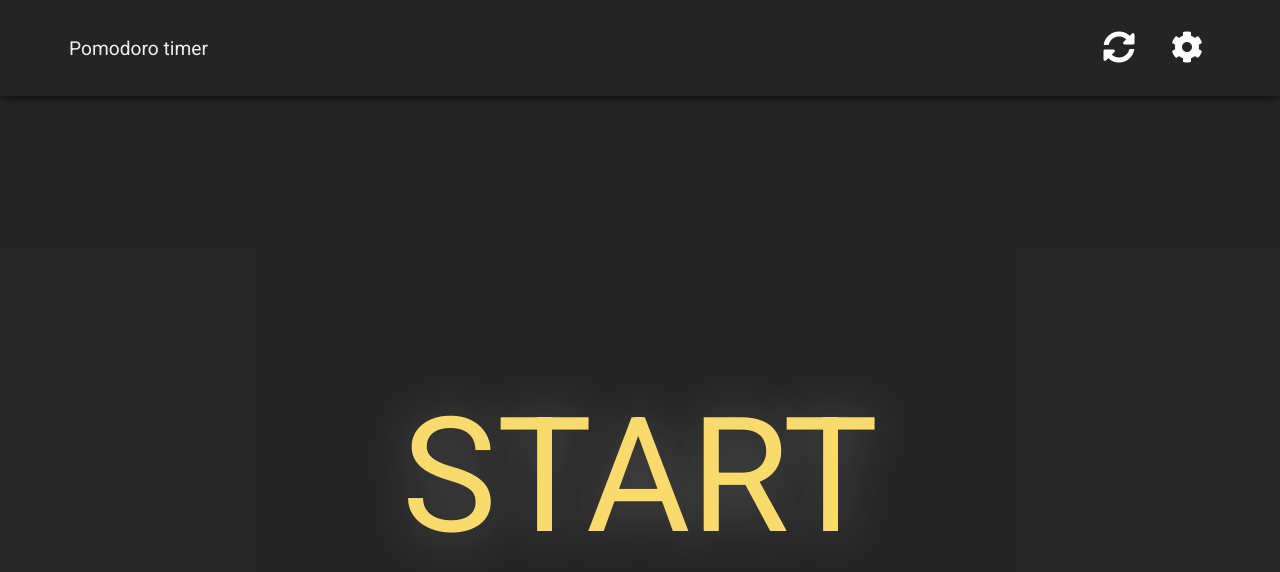
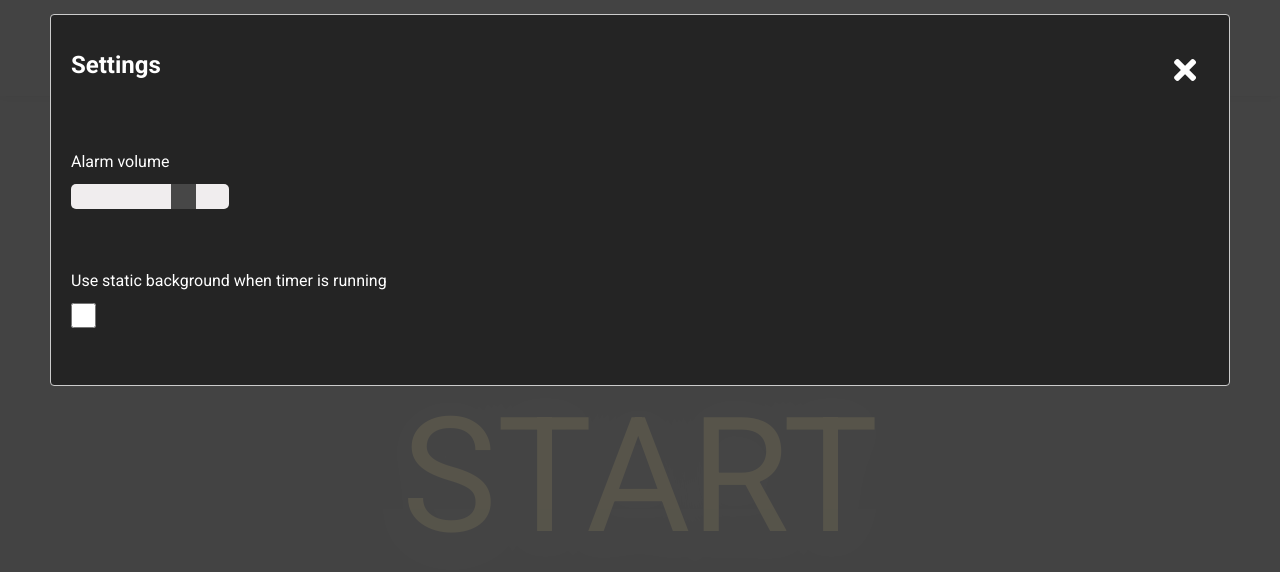
Before and after one commit to villejussila/pomodoro-timer, a React (Create React App) app: page / in a window 1280 px wide. Both pictures are taken after a click on the button 1187 px from the left and 48 px from the top of the page. Shown: the top 572 px of the page. Built offline with nearby package versions, Linux system fonts and the light colour scheme.

Commit message:
added settings modal

```diff
--- a/package.json
+++ b/package.json
@@ -15,6 +15,7 @@
     "@types/redux-thunk": "^2.1.0",
     "react": "^17.0.2",
     "react-dom": "^17.0.2",
+    "react-modal": "^3.13.1",
     "react-redux": "^7.2.3",
     "react-scripts": "4.0.3",
     "react-tooltip": "^4.2.18",
@@ -51,6 +52,7 @@
   },
   "devDependencies": {
     "@types/lodash": "^4.14.168",
+    "@types/react-modal": "^3.12.0",
     "ts-node": "^9.1.1"
   }
 }
--- a/src/components/Home/Timer/Timer.css
+++ b/src/components/Home/Timer/Timer.css
@@ -55,7 +55,7 @@ button:hover {
   color: var(--naples-yellow);
   width: 50px;
   height: 50px;
-  z-index: 9999;
+  z-index: 999;
   position: relative;
   top: -100px;
   left: 222px;
@@ -69,7 +69,7 @@ button:hover {
   color: var(--naples-yellow);
   width: 50px;
   height: 50px;
-  z-index: 9999;
+  z-index: 999;
   position: relative;
   top: -100px;
   left: 225px;
@@ -79,7 +79,7 @@ button:hover {
   /* margin-top: 10rem; */
   color: var(--naples-yellow);
   text-shadow: 1px 3px 50px #e0e0e04b;
-  z-index: 9999999;
+  z-index: 999;
   cursor: pointer;
   user-select: none;
 }
@@ -99,7 +99,7 @@ button:hover {
   color: var(--naples-yellow);
   width: 50px;
   height: 50px;
-  z-index: 9999;
+  z-index: 999;
   position: relative;
   top: -450px;
   left: 258px;
--- a/src/components/Home/Timer/index.tsx
+++ b/src/components/Home/Timer/index.tsx
@@ -55,9 +55,7 @@ const Timer = () => {
     []
   );
 
-  //FIX: completed progress lines are really annoying on wider screen because it doesn't fill up entirely
   //TODO: add volume control to settings and add settings
-  //TODO: make responsive
 
   //Updating timer
   useEffect(() => {
@@ -222,7 +220,7 @@ const Timer = () => {
       </div>
       {timer.timerMode ? (
         <>
-        <Circle />
+          <Circle />
           {/* <div className="paused">
             <i className="fas fa-pause"></i>
           </div> */}
--- a/src/components/Nav/Nav.css
+++ b/src/components/Nav/Nav.css
@@ -37,6 +37,7 @@ ul li {
   height: 3rem;
   margin-right: 20px;
 }
+
 @media only screen and (max-width: 680px) {
   .settings-button,
   .refresh-button {
--- /dev/null
+++ b/src/components/Nav/Settings/Settings.css
@@ -0,0 +1,64 @@
+.modal-top {
+  width: 100%;
+  display: flex;
+  flex-direction: row;
+  justify-content: space-between;
+  height: 60px;
+  margin-bottom: 20px;
+}
+.modal-top h2 {
+  align-self: center;
+}
+.modal-close-button {
+  width: 3rem;
+  height: 3rem;
+  /* margin: auto; */
+  align-self: flex-end;
+}
+.settings-form {
+  min-height: 250px;
+  height: 100%;
+  display: flex;
+  justify-content: space-evenly;
+  align-items: flex-start;
+  flex-direction: column;
+}
+.volume-slider {
+  -webkit-appearance: none; /* Override default CSS styles */
+  appearance: none;
+  outline: none; /* Remove outline */
+  opacity: 1; /* Set transparency (for mouse-over effects on hover) */
+  -webkit-transition: 0.2s; /* 0.2 seconds transition on hover */
+  border-radius: 5px;
+  transition: opacity 0.2s;
+  background: var(--isabelline);
+  width: 50%;
+  min-width: 150px;
+  margin-top: -25px;
+  margin-bottom: 25px;
+}
+.volume-slider::-webkit-slider-thumb {
+  -webkit-appearance: none; /* Override default look */
+  appearance: none;
+  width: 25px; /* Set a specific slider handle width */
+  height: 25px; /* Slider handle height */
+  background: #474747;
+  cursor: pointer; /* Cursor on hover */
+}
+
+.volume-slider::-moz-range-thumb {
+  width: 15px; /* Set a specific slider handle width */
+  height: 15px; /* Slider handle height */
+  background: #474747; /* Green background */
+  cursor: pointer; /* Cursor on hover */
+}
+.enable-static-bg-checkbox {
+  margin-top: -25px;
+  /* appearance: none; */
+  width: 25px;
+  height: 25px;
+  background: #000;
+}
+.enable-static-bg-checkbox:checked {
+  /* background: #fff; */
+}
--- /dev/null
+++ b/src/components/Nav/Settings/index.tsx
@@ -0,0 +1,94 @@
+import React, { useState } from "react";
+import ReactTooltip from "react-tooltip";
+
+import Modal from "react-modal";
+import "./Settings.css";
+
+Modal.setAppElement("#root");
+
+const customStyles: Modal.Styles = {
+  overlay: {
+    position: "fixed",
+    top: 0,
+    left: 0,
+    right: 0,
+    bottom: 0,
+    backgroundColor: "rgba(71, 71, 71, 0.911)",
+    zIndex: 1000,
+  },
+  content: {
+    top: "25%",
+    left: "50%",
+    right: "100px",
+    bottom: "auto",
+    marginRight: "-50%",
+    transform: "translate(-50%, -50%)",
+    backgroundColor: "#242424",
+    color: "white",
+    display: "flex",
+    justifyContent: "center",
+    alignItems: "flex-start",
+    flexDirection: "column",
+  },
+};
+const Settings = () => {
+  const [modalIsOpen, setModalIsOpen] = useState(false);
+
+  function openModal() {
+    setModalIsOpen(true);
+  }
+  function closeModal() {
+    setModalIsOpen(false);
+  }
+  function handleChangeVolume(e: React.ChangeEvent<HTMLInputElement>) {
+    console.log(e.target.value);
+  }
+
+  return (
+    <>
+      <button
+        data-tip="Settings"
+        data-delay-show="1000"
+        className="settings-button"
+        onClick={openModal}
+      >
+        <i className="fas fa-cog"></i>
+      </button>
+      <ReactTooltip />
+      <Modal
+        isOpen={modalIsOpen}
+        onRequestClose={closeModal}
+        style={customStyles}
+      >
+        <div className="modal-top">
+          <h2>Settings</h2>
+          <button onClick={closeModal} className="modal-close-button">
+            <i className="fas fa-times"></i>
+          </button>
+        </div>
+        <form className="settings-form">
+          <label htmlFor="volume">Alarm volume</label>
+          <input
+            type="range"
+            min="0"
+            max="100"
+            name="volume"
+            defaultValue="75"
+            className="volume-slider"
+            onChange={(e) => handleChangeVolume(e)}
+          />
+          <label htmlFor="enable-static-background">
+            Use static background when timer is running
+          </label>
+          <input
+            type="checkbox"
+            name="enable-static-background"
+            className="enable-static-bg-checkbox"
+          />
+        </form>
+      </Modal>
+    </>
+  );
+};
+
+export default Settings;
--- a/src/components/Nav/index.tsx
+++ b/src/components/Nav/index.tsx
@@ -1,5 +1,5 @@
 import ReactTooltip from "react-tooltip";
-
+import Settings from "./Settings";
 import { useAppDispatch } from "../App/hooks";
 import { timerInitRequest } from "../../actions/timer";
 
@@ -22,16 +22,10 @@ const Nav = () => {
             onClick={() => handleClickRefresh()}
             className="refresh-button"
           >
+            <i className="fas fa-sync-alt"></i>
             <ReactTooltip />
-            <i className="fas fa-sync-alt"></i>
           </button>
-          <button
-            data-tip="Settings"
-            data-delay-show="1000"
-            className="settings-button"
-          >
-            <i className="fas fa-cog"></i>
-          </button>
+          <Settings />
         </li>
       </ul>
     </nav>
```
Also changed, not shown: 2 other files (tests, documents, lock files or other folders).
